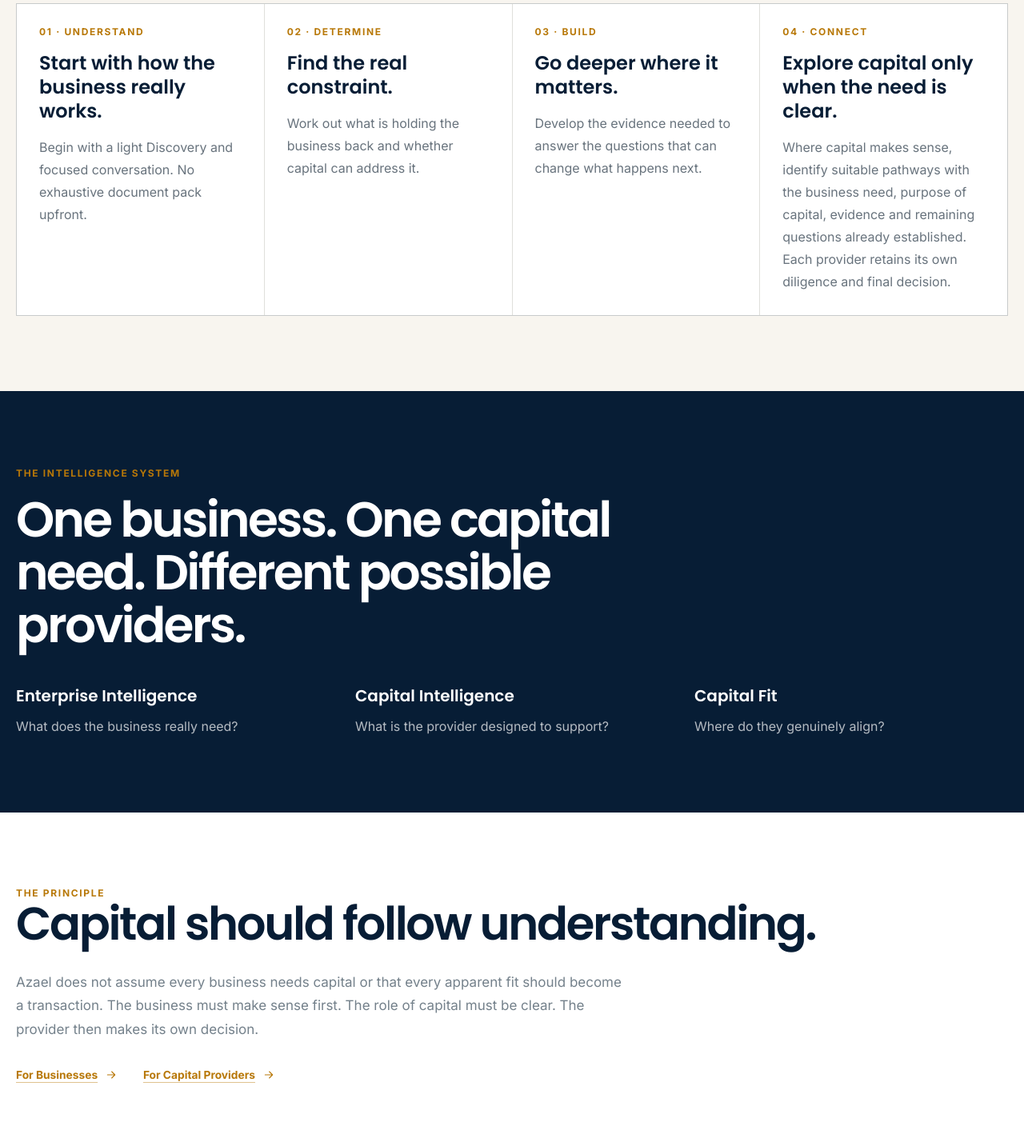
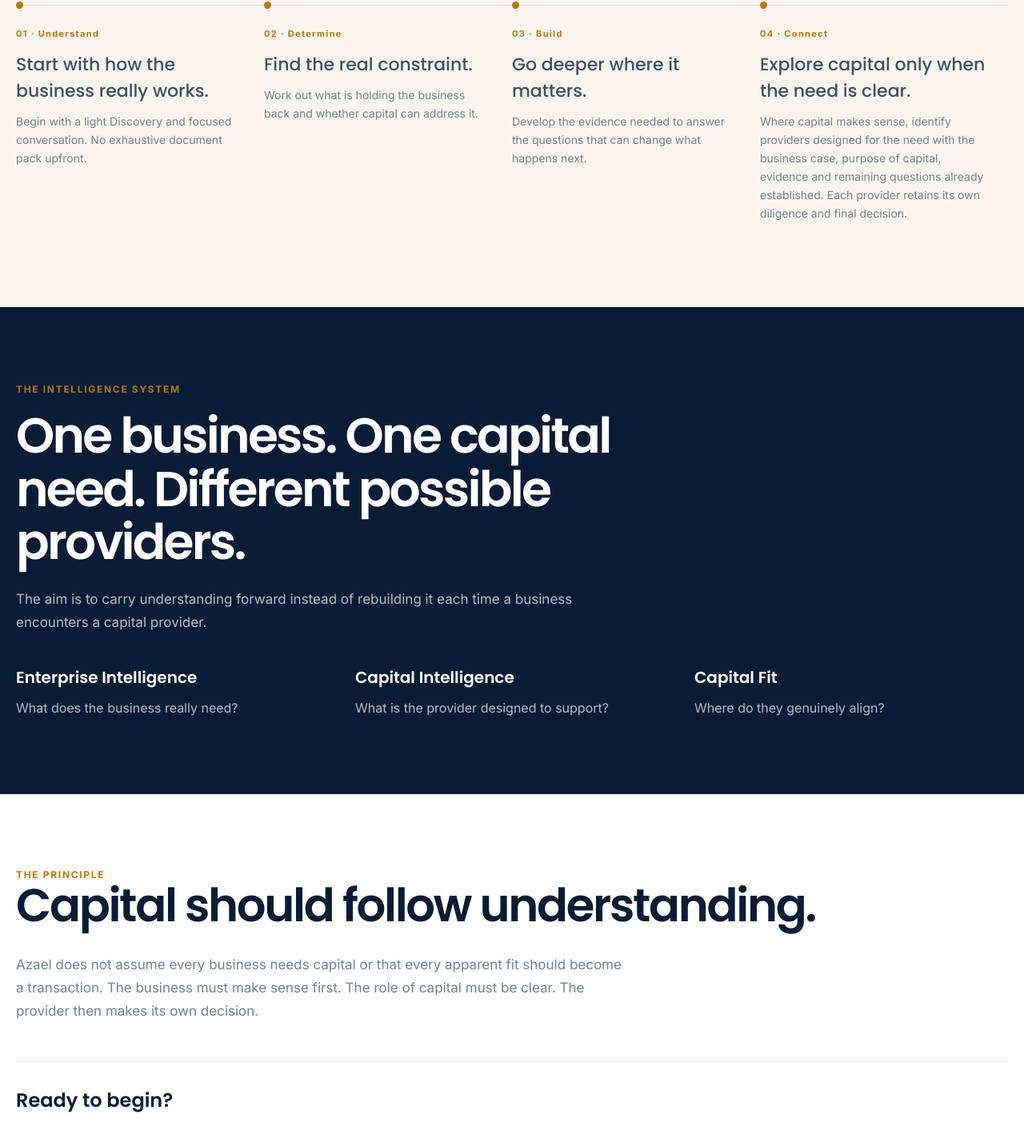
Before and after one commit to tmusoke2011/azael-website, a Next.js app: page /how-azael-works in a window 1280 px wide. Shown: the part 503-1921 px from the top of the page at 80% size. Built offline with nearby package versions, Linux system fonts and the light colour scheme.

Commit message:
Refine How Azael Works journey and conversion

```diff
--- a/app/how-azael-works/page.tsx
+++ b/app/how-azael-works/page.tsx
@@ -14,7 +14,7 @@
   ["01", "Understand", "Start with how the business really works.", "Begin with a light Discovery and focused conversation. No exhaustive document pack upfront."],
   ["02", "Determine", "Find the real constraint.", "Work out what is holding the business back and whether capital can address it."],
   ["03", "Build", "Go deeper where it matters.", "Develop the evidence needed to answer the questions that can change what happens next."],
-  ["04", "Connect", "Explore capital only when the need is clear.", "Where capital makes sense, identify suitable pathways with the business need, purpose of capital, evidence and remaining questions already established. Each provider retains its own diligence and final decision."],
+  ["04", "Connect", "Explore capital only when the need is clear.", "Where capital makes sense, identify providers designed for the need with the business case, purpose of capital, evidence and remaining questions already established. Each provider retains its own diligence and final decision."],
 ] as const;
 
 export default function HowAzaelWorksPage() {
@@ -29,14 +29,14 @@
         </div>
       </section>
 
-      <section className="approved-section approved-alt">
+      <section className="journey !bg-azael-cream">
         <div className="container-page">
-          <div className="grid gap-px overflow-hidden border border-azael-navy/10 bg-azael-navy/10 md:grid-cols-2 xl:grid-cols-4">
+          <div className="steps">
             {stages.map(([number, title, heading, copy]) => (
-              <article className="bg-white p-7" key={number}>
-                <p className="kicker">{number} · {title}</p>
-                <h3 className="mt-4 font-display text-2xl font-semibold leading-tight text-azael-navy">{heading}</h3>
-                <p className="mt-4 text-[16px] leading-7 text-azael-slate">{copy}</p>
+              <article className="step" key={number}>
+                <div className="n">{number} · {title}</div>
+                <h3>{heading}</h3>
+                <p>{copy}</p>
               </article>
             ))}
           </div>
@@ -47,6 +47,7 @@
         <div className="container-page">
           <p className="eyebrow-light">THE INTELLIGENCE SYSTEM</p>
           <h2 className="max-w-3xl font-display text-[clamp(2.3rem,4.8vw,4rem)] font-semibold leading-[1.08] tracking-[-.045em]">One business. One capital need. Different possible providers.</h2>
+          <p className="mt-6 max-w-3xl text-[17px] leading-[1.7] text-white/70">The aim is to carry understanding forward instead of rebuilding it each time a business encounters a capital provider.</p>
           <div className="mt-10 grid gap-8 md:grid-cols-3">
             <div><h3 className="font-display text-xl font-semibold">Enterprise Intelligence</h3><p className="mt-3 text-white/70">What does the business really need?</p></div>
             <div><h3 className="font-display text-xl font-semibold">Capital Intelligence</h3><p className="mt-3 text-white/70">What is the provider designed to support?</p></div>
@@ -60,9 +61,12 @@
           <p className="kicker">THE PRINCIPLE</p>
           <h2 className="approved-title mt-4">Capital should follow understanding.</h2>
           <p className="approved-copy mt-7">Azael does not assume every business needs capital or that every apparent fit should become a transaction. The business must make sense first. The role of capital must be clear. The provider then makes its own decision.</p>
-          <div className="mt-8 flex flex-wrap gap-x-8 gap-y-4">
-            <Link className="text-link" href="/for-businesses">For Businesses <Arrow className="arrow h-4 w-4" /></Link>
-            <Link className="text-link" href="/for-capital-providers">For Capital Providers <Arrow className="arrow h-4 w-4" /></Link>
+          <div className="mt-12 border-t border-azael-navy/10 pt-8">
+            <h3 className="font-display text-2xl font-semibold text-azael-navy">Ready to begin?</h3>
+            <div className="mt-7 flex flex-wrap items-center gap-x-8 gap-y-4">
+              <Link href="/start-discovery" className="primary-cta !bg-azael-gold-bright !text-azael-navy-deep hover:!bg-azael-navy hover:!text-white">Start Discovery <Arrow className="h-4 w-4" /></Link>
+              <Link className="text-link" href="/explore-a-partnership">Partner with Azael <Arrow className="arrow h-4 w-4" /></Link>
+            </div>
           </div>
         </div>
       </section>
```
